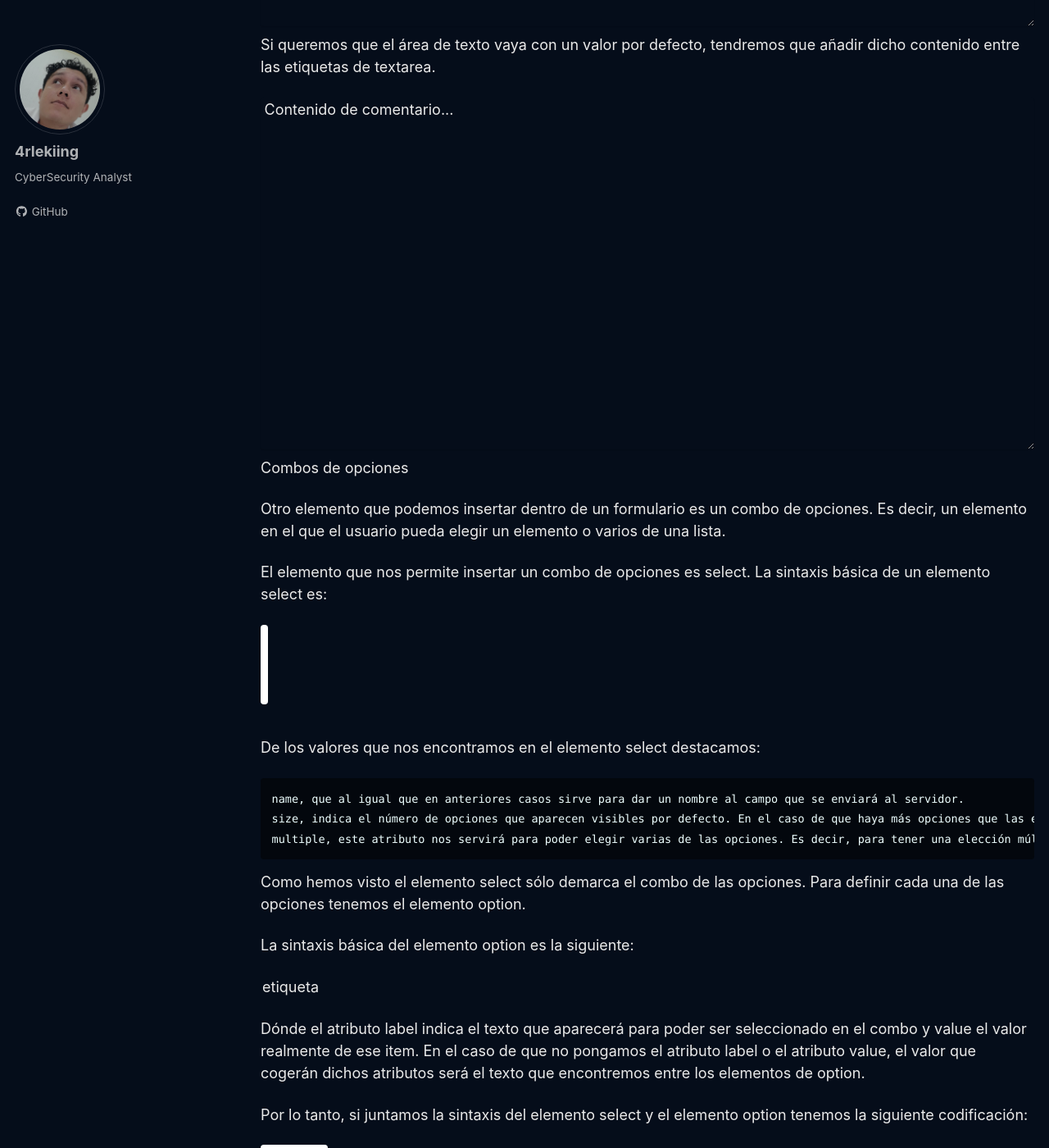
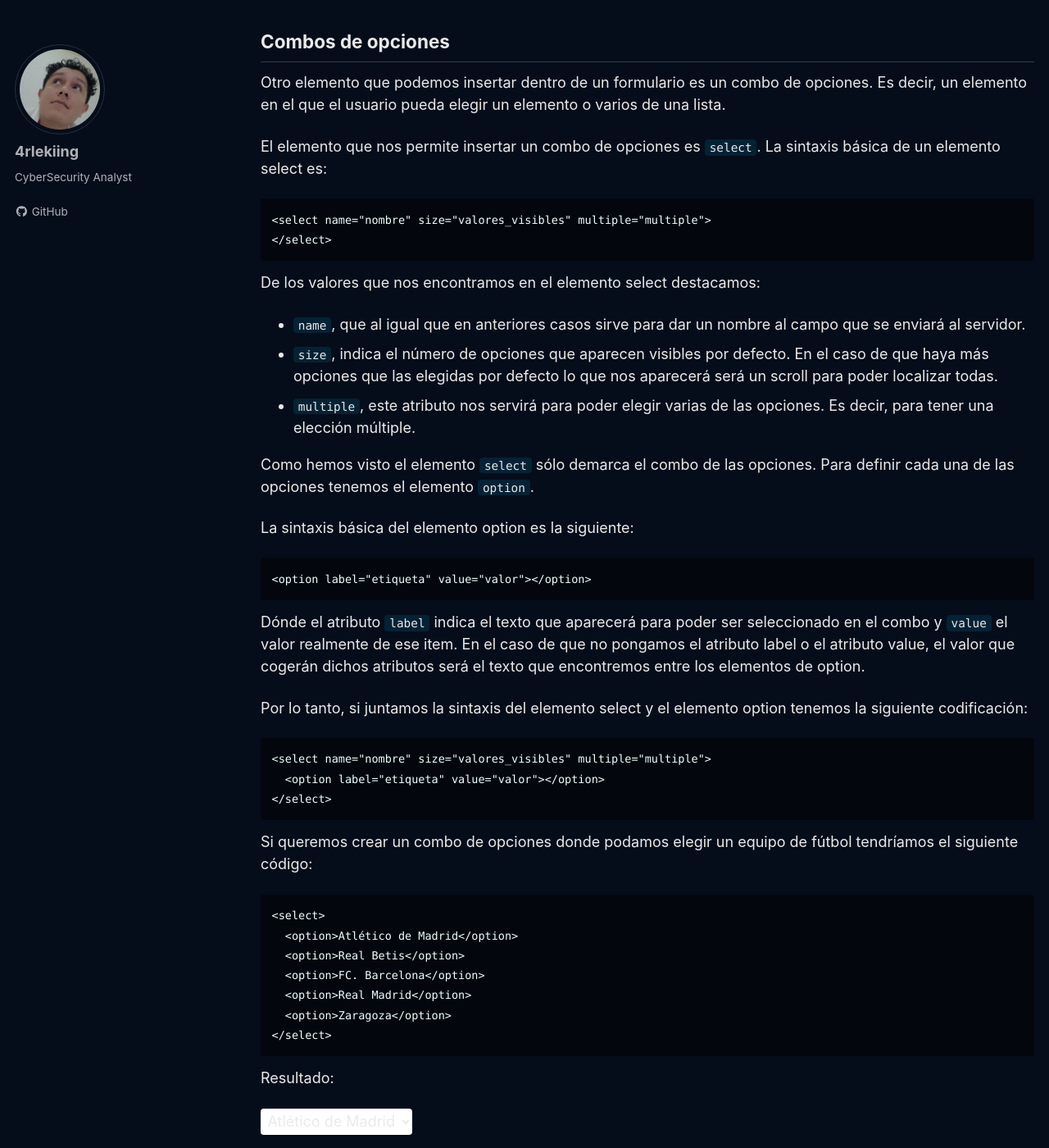
Before and after one commit to 4rleking/HTML.github.io, a Jekyll site: the page built from _posts/2023-08-18-Formularios.md, in a window 1280 px wide and 1400 px high, scrolled down 7799 px. Shown: the whole window at 82% size. Built offline with Jekyll 4.4.1, drawn with Linux system fonts in a browser that asks for light colours; cached includes are drawn as plain includes; a script that is not in the unit is left out; some of the changed text lies outside the part shown.

Commit message:
Update 2023-08-18-Formularios.md

````diff
--- a/_posts/2023-08-18-Formularios.md
+++ b/_posts/2023-08-18-Formularios.md
@@ -23,8 +23,10 @@ Los formularios HTML son elementos de las páginas web que nos sirven para recup
 
 La sintaxis para definir un formulario será mediante el elemento `form`:
 
-```
-<form>...</form>
+```text
+<form>
+  ...
+</form>
 ```
 
 ## Campos de Formularios
@@ -51,7 +53,7 @@ Son los elementos básicos de un formulario ya que son los que nos permiten recu
 
 El elemento que representa los campos de entrada de datos es `input`. La estructura básica de un campo de entrada es la siguiente:
 
-```
+```text
 <input type="tipo" id="identificador" size="tamaño"
   name="nombre" value="texto por defecto"/>
 ```
@@ -82,14 +84,14 @@ El campo de texto, como bien indica su nombre, es el que nos permite insertar te
 
 En este caso el tipo de elemento input que utilizaremos será `“text”`. Así, para definir un campo de texto lo haremos de la siguiente forma:
 
-```
+```text
 <input type="text" id="identificador" size="tamaño"
   name="nombre" value="texto por defecto"/>
 ```
 
 De esta forma si queremos crear un campo de texto para poder insertar 70 caracteres que contenga un email, lo definiremos de la siguiente forma:
 
-```
+```text
 <input type="text" id="email" name="email"
   size="70" value="usuario@dominio.com"/>
 ```
@@ -100,13 +102,13 @@ Cuando un usuario inserte una contraseña dentro de un formulario necesitaremos,
 
 Para insertar un campo que acepte contraseñas dentro de un formulario vamos a utilizar un tipo `“password”` dentro del elemento input.
 
-```
+```text
 <input type="password" id="identificador" size="tamaño" name="nombre"/>
 ```
 
 En este caso, aunque podemos poner un valor por defecto, si bien, no parece tener mucho sentido. Si queremos definir un campo que acepte contraseñas de 20 caracteres lo codificaremos de la siguiente forma:
 
-```
+```text
 <input type="password" id="clave" name="clave" size="20"/>
 ```
 
@@ -114,19 +116,19 @@ En este caso, aunque podemos poner un valor por defecto, si bien, no parece tene
 
 Un checkbox nos permite capturar un dato del usuario mediante un elemento de check. El check puede tener dos valores, seleccionado o no seleccionado. El tipo del elemento input que utilizaremos será `“checkbox”`. Así lo definiremos de la siguiente forma:
 
-```
+```text
 <input type="checkbox" id="identificador" name="nombre"/>
 ```
 
 En el caso del checkbox no tienen sentido el atributo tamaño ni el valor por defecto. Ya que, recordemos que solo podemos tener el check seleccionado o no. Pero lo que sí podemos hacer es generar un checkbox que esta preseleccionado. Para ello utilizamos el atributo checked.
 
-```
+```text
 <input type="checkbox" id="identificador" name="nombre" checked="checked"/>
 ```
 
 Pero ¿dónde está el texto que acompaña al checkbox? Realmente el checkbox no tiene definido que acompañe al checkbox. Si no que hay que añadir el texto directamente al lado del checkbox.
 
-```
+```text
 <input type="checkbox" id="identificador" name="nombre" checked="checked"/>
 Texto del checkbox
 ```
@@ -135,18 +137,21 @@ Aunque más adelante vamos a ver una forma más correcta de asociar el texto al
 
 Así, si queremos crear un checkbox que nos pregunte si estamos de acuerdo con unas condiciones podríamos codificarlo de la siguiente forma:
 
-```
-<input type="checkbox" id="condiciones" name="condiciones"/>Está de acuerdo con las condiciones explicadas más arriba.
+```text
+<input type="checkbox" id="condiciones" name="condiciones"/>Está de acuerdo con las
+condiciones explicadas más arriba.
 ```
 
 Los checkbox suelen ir en grupos para seleccionar varias opciones. Por ejemplo podríamos tener el siguiente código con el que podamos seleccionar qué lenguaje de programación queremos aprender.
 
-```
+```text
 <input type="checkbox" name="lenguaje" value="html">HTML
 <input type="checkbox" name="lenguaje" value="javascript">Javascript
 <input type="checkbox" name="lenguaje" value="css">CSS
 <input type="checkbox" name="lenguaje" value="xml">XML
 ```
+
+Resultado:
 
 <input type="checkbox" name="lenguaje" value="html">HTML
 <input type="checkbox" name="lenguaje" value="javascript">Javascript
@@ -159,7 +164,7 @@ Con los elementos de radio podemos ofrecer un conjunto de opciones al usuario de
 
 La sintaxis que seguiremos en los elementos input de tipo radio será la siguiente:
 
-```
+```text
 <input type="radio" id="identificador" value="valor" name="nombre"/>
 ```
 
@@ -167,12 +172,14 @@ En el caso de los elementos radio toma un papel principal el atributo `name`. Ya
 
 Así, si queremos crear un grupo de radios para que nos elija una edad le podremos crear de la siguiente forma:
 
-```
+```text
 <input type="radio" id="menos18" value="menos18" name="edad"/>Menos de 18
 <input type="radio" id="18a30" value="18a30" name="edad"/>18 a 30
 <input type="radio" id="31a50" value="31a50" name="edad"/>31 a 50
 <input type="radio" id="mas50" value="mas50" name="edad"/>Más de 50
 ```
+
+Resultado:
 
 <input type="radio" id="menos18" value="menos18" name="edad"/>Menos de 18
 <input type="radio" id="18a30" value="18a30" name="edad"/>18 a 30
@@ -181,7 +188,7 @@ Así, si queremos crear un grupo de radios para que nos elija una edad le podrem
 
 Al igual que sucedía con los campos de entrada de tipo check, podemos cargar campos de tipo radio en nuestro formulario con un elemento preseleccionado. Para ello volvemos a recurrir al atributo checked.
 
-```
+```text
 <input type="radio" id="identificador" value="valor" name="nombre" checked="checked"/>
 ```
 
@@ -191,7 +198,7 @@ Cuando diseñemos un formulario es posible que necesitemos enviar un fichero de
 
 En este caso vamos a necesitar un campo de entrada de tipo `“file”`. La sintaxis de los campos de entrada para tipos file sería:
 
-```
+```text
 <input type="file" id="identificador" value="valor" name="nombre"/>
 ```
 
@@ -201,72 +208,104 @@ Otra de las opciones que nos podemos encontrar dentro de los formularios es con
 
 La sintaxis para los campos de entrada ocultos es:
 
+```text
 <input type="hidden" id="identificador" value="valor" name="nombre"/>
+```
 
 En estos casos el campo valor siempre va relleno, ya que no hay otra forma de que el usuario le asigne un valor.
-Imágenes
 
-Uno de los tipos de elementos input es el tipo “image”. Mediante el tipo “image” podemos crear un botón de envío que sea una imágen. La imagen se cargará mediante el atributo src. La estructura para elementos input de este tipo es:
+## Imágenes
 
+Uno de los tipos de elementos input es el tipo `image`. Mediante el tipo “image” podemos crear un botón de envío que sea una imágen. La imagen se cargará mediante el atributo `src`. La estructura para elementos input de este tipo es:
+
+```text
 <input type="image" src="url-image" name="nombre" alt="texto-alternativo"/>
+```
 
 Como sucede cada vez que manipulamos imágenes hay que rellenar el atributo alt con un texto alternativo por motivos de accesibilidad.
 
-Cuando pulsemos sobre la imagen se enviará el formulario, además se enviarán dos atributos name.x y name.y con los datos de las coordenadas x,y en las que se pulsó sobre la imagen.
-Áreas de texto
+Cuando pulsemos sobre la imagen se enviará el formulario, además se enviarán dos atributos `name.x` y `name.y` con los datos de las `coordenadas x,y` en las que se pulsó sobre la imagen.
+
+## Áreas de texto
 
 Un elemento algo más avanzado que el campo de entrada de datos es el área de texto. Mediante un área de texto tenemos la capacidad de que el usuario inserte una gran cantidad de datos y además que esos datos puedan estar en diferentes líneas.
 
-Para poder insertar un área de texto en nuestro formulario utilizamos el elemento textarea. La sintaxis del elemento textarea será la siguiente:
+Para poder insertar un área de texto en nuestro formulario utilizamos el elemento `textarea`. La sintaxis del elemento textarea será la siguiente:
 
-<textarea rows="numerofilas" cols="numerocolumnas" name="nombre"></textarea>
+```text
+<textarea rows="numero_filas" cols="numero_columnas" name="nombre"></textarea>
+```
 
-A diferencia del elemento input, el textarea tiene una etiqueta de inicio y una de fin.
+A diferencia del elemento input, el `textarea` tiene una etiqueta de inicio y una de fin.
 
 Los atributos que nos encontramos en un textarea son:
 
-    rows, indica el número de filas que tiene el área de texto.
-    cols, indica el número de columnas que tiene el área de texto.
-    name, al igual que sucede con otros elementos del formulario, name contiene el nombre del campo, el cual será enviado al servidor para ser procesado.
+* `rows`, indica el número de filas que tiene el área de texto.
+* `cols`, indica el número de columnas que tiene el área de texto.
+* `name`, al igual que sucede con otros elementos del formulario, name contiene el nombre del campo, el cual será enviado al servidor para ser procesado.
 
 De esta forma, si queremos crear un área de texto de 20 filas por 100 columnas en el que un usuario pueda insertar un comentario tendríamos el siguiente código:
 
+```text
 <textarea rows="20" cols="100" name="comentario"></textarea>
+```
 
 Si queremos que el área de texto vaya con un valor por defecto, tendremos que añadir dicho contenido entre las etiquetas de textarea.
 
-<textarea rows="20" cols="100" name="comentario">Contenido de comentario...</textarea>
+```text
+<textarea rows="20" cols="100" name="comentario">
+  Contenido de comentario...
+</textarea>
+```
 
-Combos de opciones
+## Combos de opciones
 
 Otro elemento que podemos insertar dentro de un formulario es un combo de opciones. Es decir, un elemento en el que el usuario pueda elegir un elemento o varios de una lista.
 
-El elemento que nos permite insertar un combo de opciones es select. La sintaxis básica de un elemento select es:
+El elemento que nos permite insertar un combo de opciones es `select`. La sintaxis básica de un elemento select es:
 
-<select name="nombre" size="valoresvisibles" multiple="multiple">
+```text
+<select name="nombre" size="valores_visibles" multiple="multiple">
 </select>
+```
 
 De los valores que nos encontramos en el elemento select destacamos:
 
-    name, que al igual que en anteriores casos sirve para dar un nombre al campo que se enviará al servidor.
-    size, indica el número de opciones que aparecen visibles por defecto. En el caso de que haya más opciones que las elegidas por defecto lo que nos aparecerá será un scroll para poder localizar todas.
-    multiple, este atributo nos servirá para poder elegir varias de las opciones. Es decir, para tener una elección múltiple.
+* `name`, que al igual que en anteriores casos sirve para dar un nombre al campo que se enviará al servidor.
+* `size`, indica el número de opciones que aparecen visibles por defecto. En el caso de que haya más opciones que las elegidas por defecto lo que nos aparecerá será un scroll para poder localizar todas.
+* `multiple`, este atributo nos servirá para poder elegir varias de las opciones. Es decir, para tener una elección múltiple.
 
-Como hemos visto el elemento select sólo demarca el combo de las opciones. Para definir cada una de las opciones tenemos el elemento option.
+Como hemos visto el elemento `select` sólo demarca el combo de las opciones. Para definir cada una de las opciones tenemos el elemento `option`.
 
 La sintaxis básica del elemento option es la siguiente:
 
+```text
 <option label="etiqueta" value="valor"></option>
+```
 
-Dónde el atributo label indica el texto que aparecerá para poder ser seleccionado en el combo y value el valor realmente de ese item. En el caso de que no pongamos el atributo label o el atributo value, el valor que cogerán dichos atributos será el texto que encontremos entre los elementos de option.
+Dónde el atributo `label` indica el texto que aparecerá para poder ser seleccionado en el combo y `value` el valor realmente de ese item. En el caso de que no pongamos el atributo label o el atributo value, el valor que cogerán dichos atributos será el texto que encontremos entre los elementos de option.
 
 Por lo tanto, si juntamos la sintaxis del elemento select y el elemento option tenemos la siguiente codificación:
 
-<select name="nombre" size="valoresvisibles" multiple="multiple">
+```text
+<select name="nombre" size="valores_visibles" multiple="multiple">
   <option label="etiqueta" value="valor"></option>
 </select>
+```
 
 Si queremos crear un combo de opciones donde podamos elegir un equipo de fútbol tendríamos el siguiente código:
+
+```text
+<select>
+  <option>Atlético de Madrid</option>
+  <option>Real Betis</option>
+  <option>FC. Barcelona</option>
+  <option>Real Madrid</option>
+  <option>Zaragoza</option>
+</select>
+```
+
+Resultado:
 
 <select>
   <option>Atlético de Madrid</option>
@@ -276,7 +315,19 @@ Si queremos crear un combo de opciones donde podamos elegir un equipo de fútbol
   <option>Zaragoza</option>
 </select>
 
-Si queremos que una de las opciones del combo vaya marcada recurriremos al atributo selected. Así, en nuestro ejemplo si marcamos como predefinido el equipo del Betis tendríamos el siguiente código:
+Si queremos que una de las opciones del combo vaya marcada recurriremos al atributo `selected`. Así, en nuestro ejemplo si marcamos como predefinido el equipo del Betis tendríamos el siguiente código:
+
+```text
+<select>
+  <option>Atletico de Madrid</option>
+  <option selected="selected">Betis</option>
+  <option>FC. Barcelona</option>
+  <option>Real Madrid</option>
+  <option>Zaragoza</option>
+</select>
+```
+
+Resultado:
 
 <select>
   <option>Atletico de Madrid</option>
@@ -286,15 +337,39 @@ Si queremos que una de las opciones del combo vaya marcada recurriremos al atrib
   <option>Zaragoza</option>
 </select>
 
-Otra de las cosas que podemos realizar dentro de un combo es agrupar opciones. Si la lista de opciones es muy grande podemos utilizar el elemento optgroup.
+Otra de las cosas que podemos realizar dentro de un combo es agrupar opciones. Si la lista de opciones es muy grande podemos utilizar el elemento `optgroup`.
 
 La sintaxis del elemento optgroup es la siguiente:
 
+```Text
 <optgroup label="etiqueta"></optgroup>
+```
 
 Dentro del elemento optgroup encontraremos todos los elementos option que queramos agrupar.
 
 Si por ejemplo, queremos ofrecer un combo de ciudades y las queremos agrupar por continentes, tendríamos el siguiente código:
+
+```text
+<select name="ciudad">
+  <optgroup label="Europa">
+    <option>Madrid</option>
+    <option>Londres</option>
+    <option>Paris</option>
+  </optgroup>
+  <optgroup label="Suramerica">
+    <option>Santiago</option>
+    <option>Sao Paulo</option>
+    <option>Lima</option>
+    <option>Bogota</option>
+  </optgroup>
+    <optgroup label="Africa">
+    <option>Casablanca</option>
+    <option>Ciudad del Cabo</option>
+  </optgroup>
+</select>
+```
+
+Resultado:
 
 <select name="ciudad">
   <optgroup label="Europa">
@@ -314,7 +389,7 @@ Si por ejemplo, queremos ofrecer un combo de ciudades y las queremos agrupar por
   </optgroup>
 </select>
 
-Botones
+## Botones
 
 Una vez que hemos insertado campos de texto en nuestro formulario es hora de insertar botones. Mediante los botones podremos realizar operaciones de envío del formulario, de manipulación de datos, borrado,…
 
````
